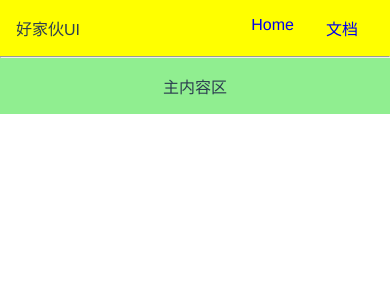
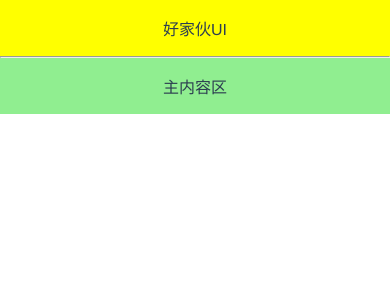
Before and after one commit to Glen-Ni/vue3wheels, a Vue app: page /#/doc in a window 390 px wide. Shown: the top 300 px of the page. Built offline with nearby package versions, Linux system fonts and the light colour scheme.

Commit message:
topnav媒体查询

```diff
--- a/src/components/TopNav.vue
+++ b/src/components/TopNav.vue
@@ -32,6 +32,8 @@ export default {
   padding: 16px;
   position: relative;
   z-index: 10;
+  align-items: center;
+  justify-content: center;
   > .logo {
     margin-right: auto;
     cursor: pointer;
@@ -42,5 +44,13 @@ export default {
       margin: 0 1em;
     }
   }
+  @media (max-width: 500px) {
+    > .menu {
+      display: none;
+    }
+    > .logo {
+        margin: 0 auto;
+      }
+  }
 }
 </style>
```
